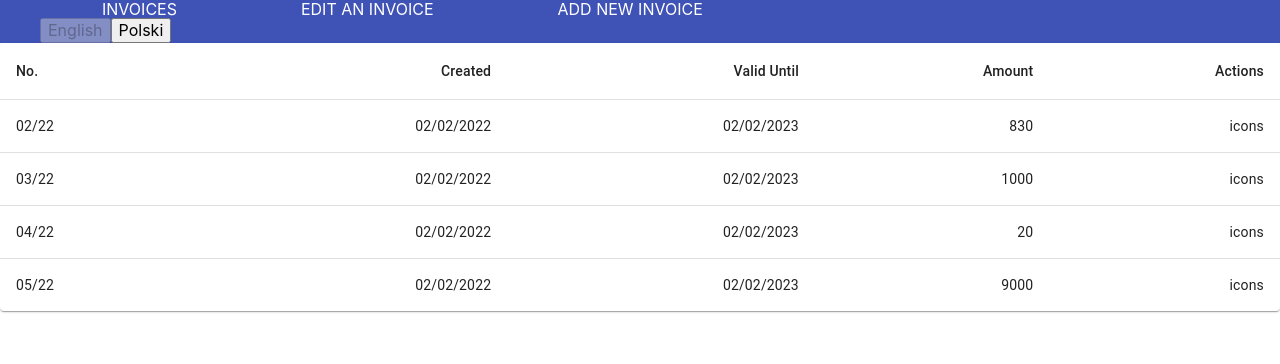
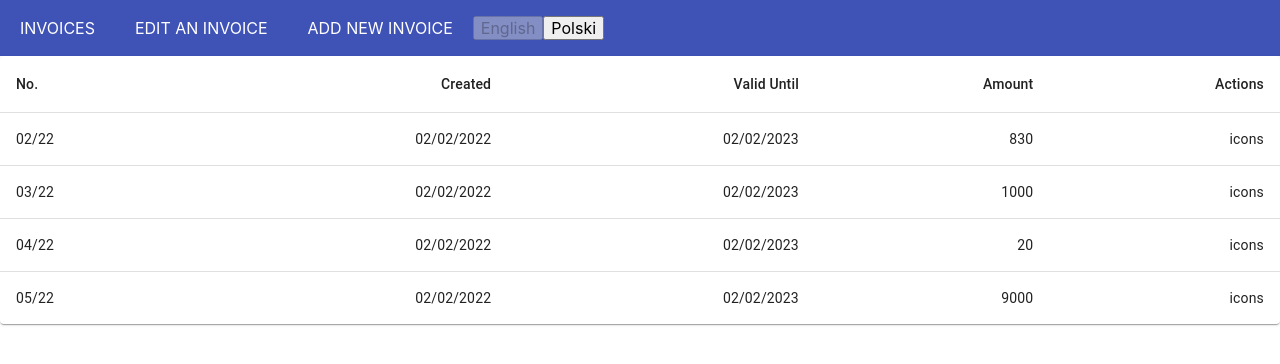
Before and after one commit to sandra-kuczynska/learn-react, a React (Create React App) app: page / in a window 1280 px wide. Shown: the top 364 px of the page. Built offline with nearby package versions, Linux system fonts and the light colour scheme.

Commit message:
Change nav - add classes and change css

```diff
--- a/src/App.css
+++ b/src/App.css
@@ -16,17 +16,25 @@
   text-decoration: none;
 }
 
-a {
-  padding: 5%;
+nav {
+  display: flex;
+  align-items: center;
+  justify-content: space-between;
 }
 
-ul {
-  margin: 0;
+.nav-ul {
+  display: flex;
+  align-items: center;
+  justify-content: center;
+  padding: 0;
   list-style-type: none;
 }
 
-li {
-  display: inline;
+.nav-ul li a {
+  color: white;
+  display: inline-block;
+  padding: 3px 20px;
+  text-decoration: none;
 }
 
 .table {
--- a/src/App.js
+++ b/src/App.js
@@ -54,9 +54,9 @@ const App = () => {
   const { t, i18n } = useTranslation();
 
   return (
-    <div>
+    <div class="container">
       <nav class="navbar">
-        <ul>
+        <ul class="nav-ul" id="nav-ul">
           <li>
             <a class="link" href="#">
               {t("invoices")}
```
